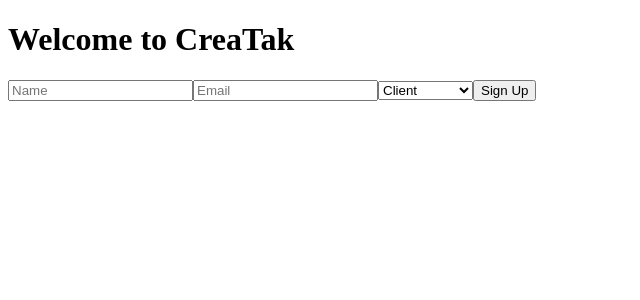
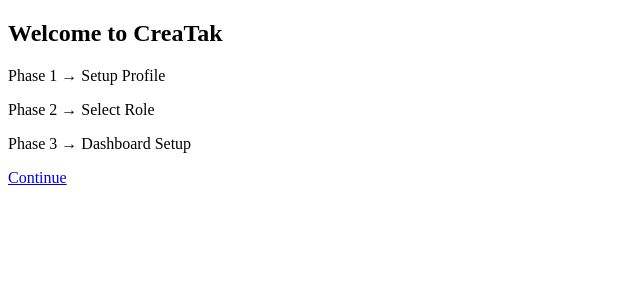
Before and after one commit to goodnessmercy027-jpg/creaktak---frontend, a Next.js app: page /onboarding in a window 1280 px wide. Shown: the top 300 px of the page, without its empty margins (0-640 px from the left). Built offline with nearby package versions, Linux system fonts and the light colour scheme; no server answers.

Commit message:
Update onboarding.js

```diff
--- a/pages/onboarding.js
+++ b/pages/onboarding.js
@@ -2,41 +2,15 @@
 import { useRouter } from 'next/router'
 import Avatar from '../components/Avatar'
 import { supabase } from '../supabase/client'
+export default function Onboarding() {
+  return (
+    <div>
+      <h2>Welcome to CreaTak</h2>
+      <p>Phase 1 → Setup Profile</p>
+      <p>Phase 2 → Select Role</p>
+      <p>Phase 3 → Dashboard Setup</p>
 
-export default function Onboarding() {
-  const router = useRouter()
-  const [name, setName] = useState('')
-  const [email, setEmail] = useState('')
-  const [role, setRole] = useState('client') // default
-
-  const handleSubmit = async (e) => {
-    e.preventDefault()
-    const { user, error } = await supabase.auth.signUp({
-      email,
-      password: 'temporary123!', // temp password for demo
-    })
-    if (error) return alert(error.message)
-    await supabase.from('users').insert([{ id: user.id, name, role }])
-    router.push('/login')
-  }
-
-  return (
-    <div className="p-6 max-w-md mx-auto mt-20">
-      <h1 className="text-2xl font-bold text-[#6C2BD9] mb-6">Welcome to CreaTak</h1>
-      <form onSubmit={handleSubmit} className="space-y-4">
-        <input className="w-full p-2 border rounded" placeholder="Name" value={name} onChange={e => setName(e.target.value)} />
-        <input className="w-full p-2 border rounded" placeholder="Email" type="email" value={email} onChange={e => setEmail(e.target.value)} />
-        <select className="w-full p-2 border rounded" value={role} onChange={e => setRole(e.target.value)}>
-          <option value="client">Client</option>
-          <option value="va">VA</option>
-          <option value="smm">SMM</option>
-          <option value="writer">Writer</option>
-          <option value="designer">Designer</option>
-          <option value="video">Video Editor</option>
-          <option value="uiux">UI/UX</option>
-        </select>
-        <button className="w-full bg-[#00C2A8] text-white p-2 rounded">Sign Up</button>
-      </form>
+      <a href="/login">Continue</a>
     </div>
   )
-    }
+}
```
